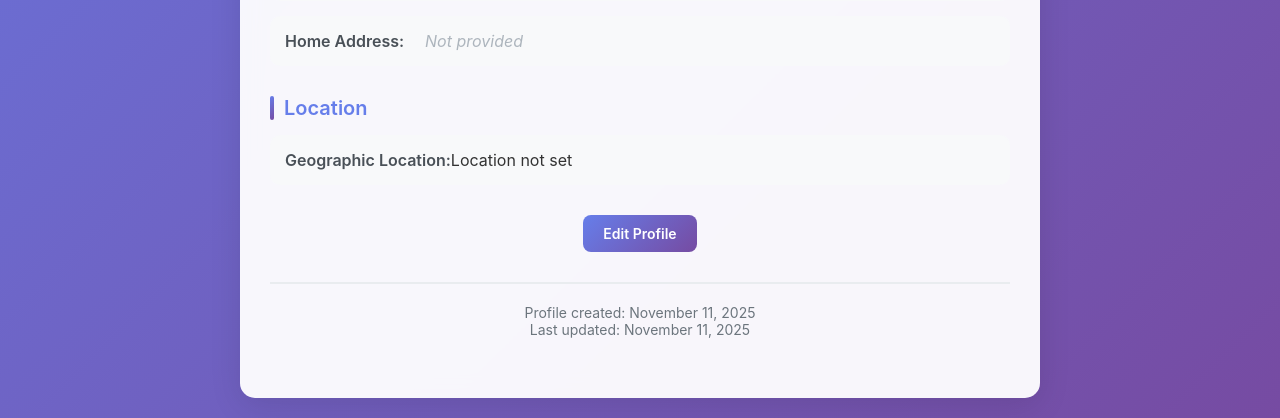
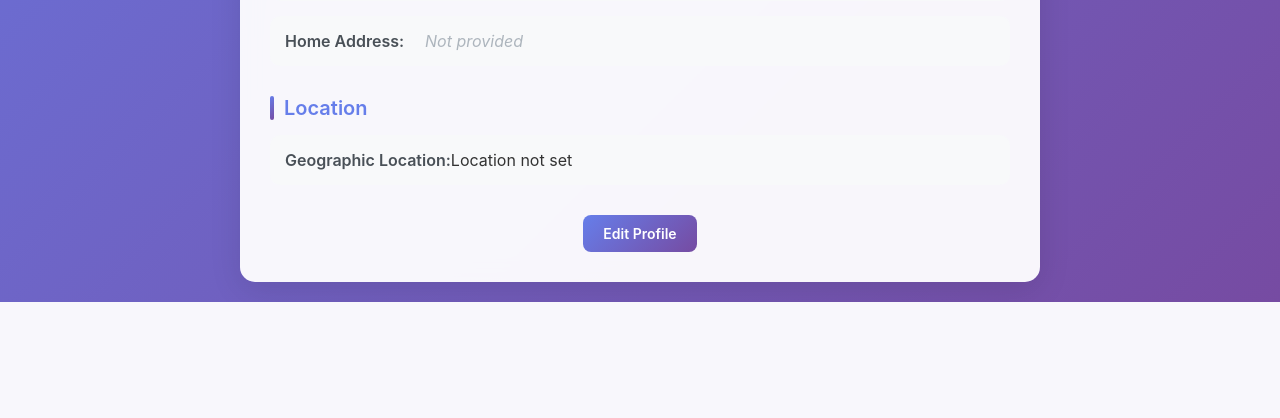
Before and after one commit to charlessiwele/user-profile-gis, a Django app: page /profile/ in a window 1280 px wide. Shown: the part 921-1339 px from the top of the page. After the commit the page ends 1223 px from the top, so only its background shows below. Run offline with Django 4.2, Linux system fonts and the light colour scheme; the visitor is signed in with stand-in values (Sample User, id 1).

Commit message:
streamlining profile view by removving unnecessary UI elements

```diff
--- a/portfolio/app/templates/app/profile_view.html
+++ b/portfolio/app/templates/app/profile_view.html
@@ -233,12 +233,5 @@
         {% endif %}
     </div>
     {% endif %}
-
-    <div class="profile-section" style="margin-top: 30px; padding-top: 20px; border-top: 2px solid #e9ecef;">
-        <div style="text-align: center; color: #6c757d; font-size: 14px;">
-            <p>Profile created: {{ profile.created_at|date:"F d, Y" }}</p>
-            <p>Last updated: {{ profile.updated_at|date:"F d, Y" }}</p>
-        </div>
-    </div>
 </div>
 {% endblock %}
```
